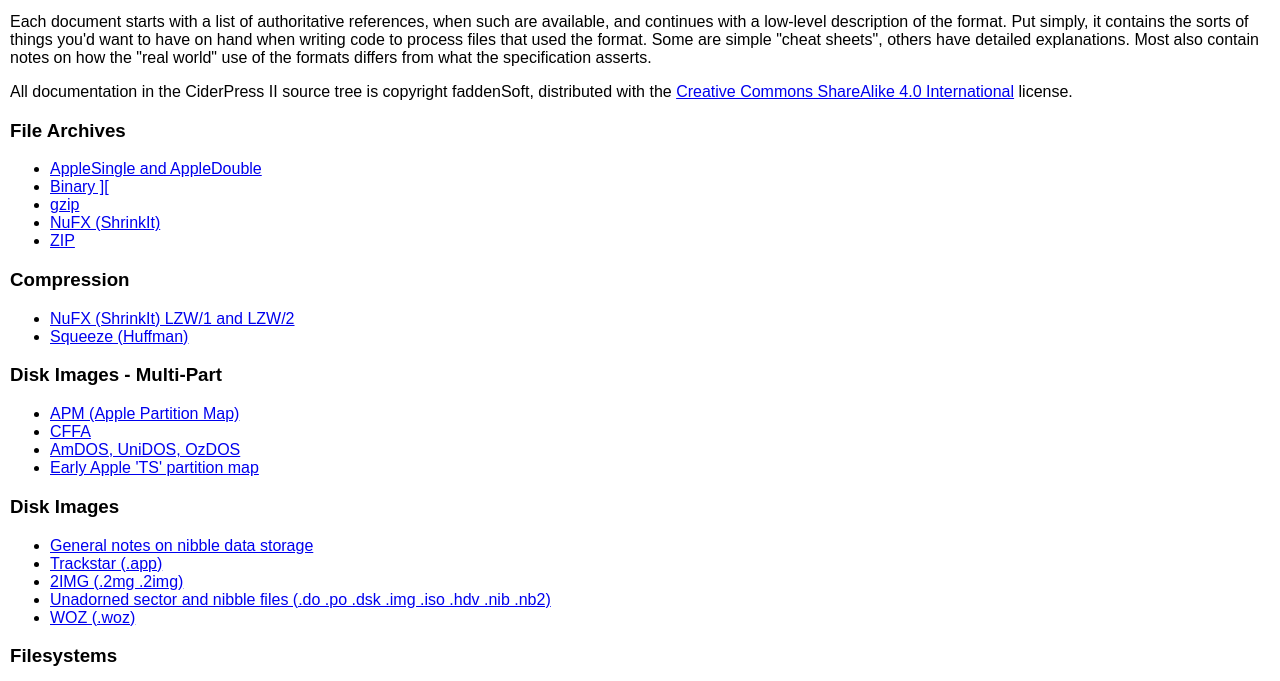
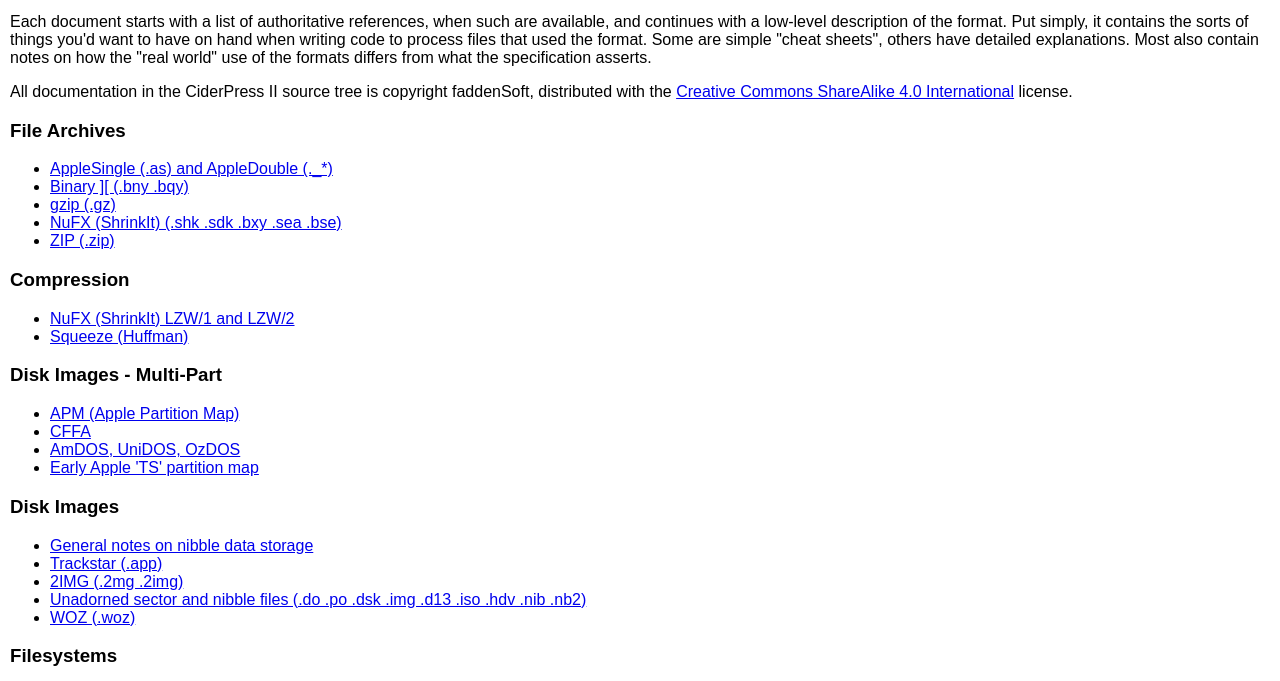
Before and after one commit to fadden/CiderPress2, a plain HTML site: page docs/doc-index.html in a window 1280 px wide. Shown: the part 119-800 px from the top of the page. Drawn offline with Linux system fonts and the light colour scheme.

Commit message:
Update list of filename extensions

```diff
--- a/docs/doc-index.html
+++ b/docs/doc-index.html
@@ -40,15 +40,15 @@
 <h3>File Archives</h3>
 <ul>
   <li><a href="https://github.com/fadden/CiderPress2/blob/main/DiskArc/Arc/AppleSingle-notes.md">
-      AppleSingle and AppleDouble</a></li>
+      AppleSingle (.as) and AppleDouble (._*)</a></li>
   <li><a href="https://github.com/fadden/CiderPress2/blob/main/DiskArc/Arc/Binary2-notes.md">
-      Binary ][</a></li>
+      Binary ][ (.bny .bqy)</a></li>
   <li><a href="https://github.com/fadden/CiderPress2/blob/main/DiskArc/Arc/GZip-notes.md">
-      gzip</a></li>
+      gzip (.gz)</a></li>
   <li><a href="https://github.com/fadden/CiderPress2/blob/main/DiskArc/Arc/NuFX-notes.md">
-      NuFX (ShrinkIt)</a></li>
+      NuFX (ShrinkIt) (.shk .sdk .bxy .sea .bse)</a></li>
   <li><a href="https://github.com/fadden/CiderPress2/blob/main/DiskArc/Arc/Zip-notes.md">
-      ZIP</a></li>
+      ZIP (.zip)</a></li>
 </ul>
 
 <h3>Compression</h3>
@@ -80,7 +80,7 @@
   <li><a href="https://github.com/fadden/CiderPress2/blob/main/DiskArc/Disk/TwoIMG-notes.md">
       2IMG (.2mg .2img)</a></li>
   <li><a href="https://github.com/fadden/CiderPress2/blob/main/DiskArc/Disk/Unadorned-notes.md">
-      Unadorned sector and nibble files (.do .po .dsk .img .iso .hdv .nib .nb2)</a></li>
+      Unadorned sector and nibble files (.do .po .dsk .img .d13 .iso .hdv .nib .nb2)</a></li>
   <li><a href="https://github.com/fadden/CiderPress2/blob/main/DiskArc/Disk/Woz-notes.md">
       WOZ (.woz)</a></li>
 </ul>
```
